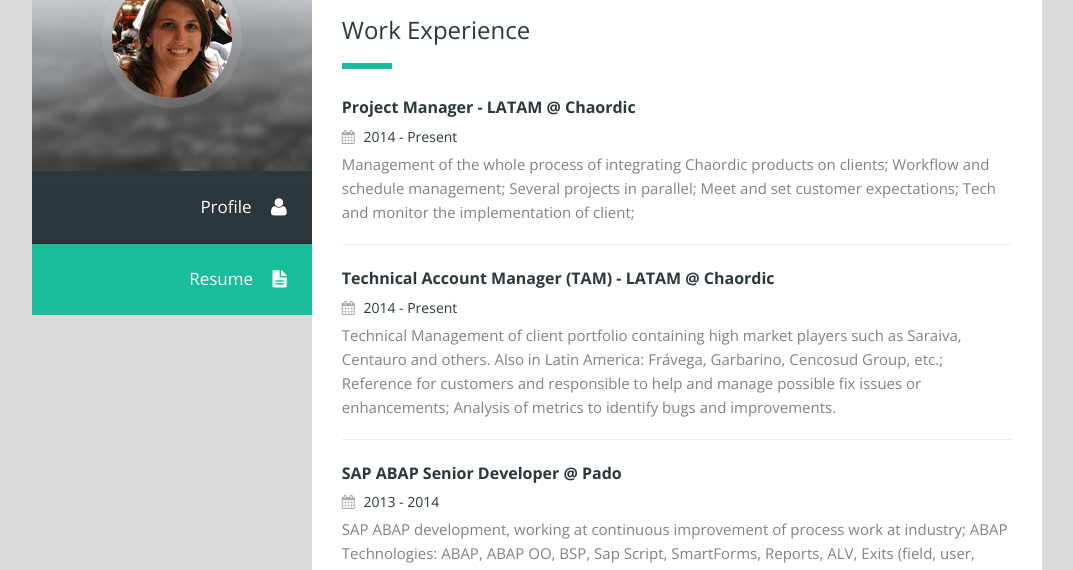
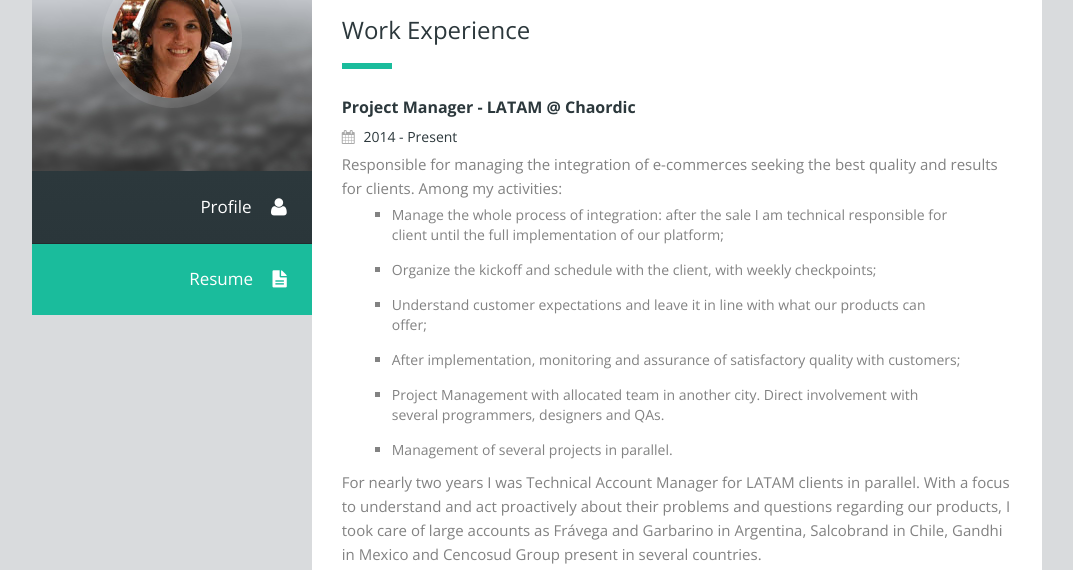
Before and after one commit to ailinalbertoni/ailinalbertoni.github.io, a plain HTML site: page index.html in a window 1280 px wide. Both pictures are taken after a click on the item "Resume". Shown: the part 195-765 px from the top of the page, without its empty margins (103-1176 px from the left). Drawn offline with nearby package versions, Linux system fonts and the light colour scheme.

Commit message:
Updating resume

```diff
--- a/css/style.css
+++ b/css/style.css
@@ -470,6 +470,18 @@ a:hover {
 	padding: 15px 0 20px;
 	margin: 0px;
 	list-style: none;
+}
+
+.resume-info ul li ul  {
+	margin-top: -10px;
+}
+
+.resume-info ul li ul li {
+    border: 0px;
+    color: #828282;
+    padding: 5px 0px 0px 0px;
+    margin: 10px 50px;
+    list-style-type: square;
 }
 
 .resume-info p {
--- a/index.html
+++ b/index.html
@@ -6,7 +6,7 @@
 
 	<!-- Meta -->
 	<meta charset="utf-8">
-	<meta name="keywords" content="Ailin Albertoni, Ailin, Desenvolvedor Web, Account Manager, MBA, Engenharia da Computação" />
+	<meta name="keywords" content="Ailin Albertoni, Ailin, Desenvolvedor Web, Account Manager, MBA, Engenharia da Computação, Project Manager, Technical Account Manager" />
 	<meta name="description" content="Curriculum Ailin Valéria Albertoni">
 	<meta name="author" content="Ailin Albertoni">
 
@@ -83,9 +83,12 @@
 								<div class="profile" id="1">
 									<h2><span>Ailin Valéria Albertoni</span><br>Project Manager</h2>
 									<div class="sep1"></div>
-									<p>Over 9 years of experience in IT and software development with main focus on web, internal systems and e-commerces. Also, I worked in other areas, acquiring extensive knowledge about Mainframe development and SAP system.</p>
 									<p>
-										Lover of the tech world I am always learning and improving the technologies used, trying to leave my best in every project that I participate.</p>
+										10 years of experience in software development. I started my career as a programmer, loved, explored, was QA, and looking for growth and new fronts began to act as Project Manager at Chaordic & Neemu, competitors who have joined and are now customizing reference to e-commerce in Brazil.
+									</p>
+									<p>
+										Lover of this world, I am always in search of new knowledge and improvements to my work. I am adept to make changes, I believe that it's difficult in many cases, but they bring a lot of learning and growing out of the comfort zone. I am dedicated and committed, always looking for ways to do my best and deliver quality in everything that is proposed within estimated time.
+									</p>
 									<div class="personal-info col-md-12 no-padding">
 										<h4>Personal Info</h4>
 										<div class="sep2"></div>
@@ -332,12 +335,24 @@
 										<li>
 											<h5>Project Manager - LATAM @ Chaordic</h5>
 											<span class="year"><i class="fa fa-calendar"></i> 2014 - Present</span>
-											<p>Management of the whole process of integrating Chaordic products on clients; Workflow and schedule management; Several projects in parallel;  Meet and set customer expectations; Tech and monitor the implementation of client;
+											<p>Responsible for managing the integration of e-commerces seeking the best quality and results for clients. Among my activities:
+												<ul>
+												<li>Manage the whole process of integration: after the sale I am technical responsible for client until the full implementation of our platform;</li>
+													<li>Organize the kickoff and schedule with the client, with weekly checkpoints;</li>
+													<li>Understand customer expectations and leave it in line with what our products can offer;</li>
+													<li>After implementation, monitoring and assurance of satisfactory quality with customers;</li>
+													<li>Project Management with allocated team in another city. Direct involvement with several programmers, designers and QAs.</li>
+													<li>Management of several projects in parallel.</li>
+												</ul>
+
+											</p><p>
+
+											For nearly two years I was Technical Account Manager for LATAM clients in parallel. With a focus to understand and act proactively about their problems and questions regarding our products, I took care of large accounts as Frávega and Garbarino in Argentina, Salcobrand in Chile, Gandhi in Mexico and Cencosud Group present in several countries.
 										</p>
 									</li>
 									<li>
 										<h5>Technical Account Manager (TAM) - LATAM @ Chaordic</h5>
-											<span class="year"><i class="fa fa-calendar"></i> 2014 - Present</span>
+										<span class="year"><i class="fa fa-calendar"></i> 2014</span>
 										<p>Technical Management of client portfolio containing high market players such as Saraiva, Centauro and others. Also in Latin America: Frávega, Garbarino, Cencosud Group, etc.; Reference for customers and responsible to help and manage possible fix issues or enhancements; Analysis of metrics to identify bugs and improvements.</p>
 									</li>
 									<li>
```
Lines whose indentation alone changed are shown as unchanged.
